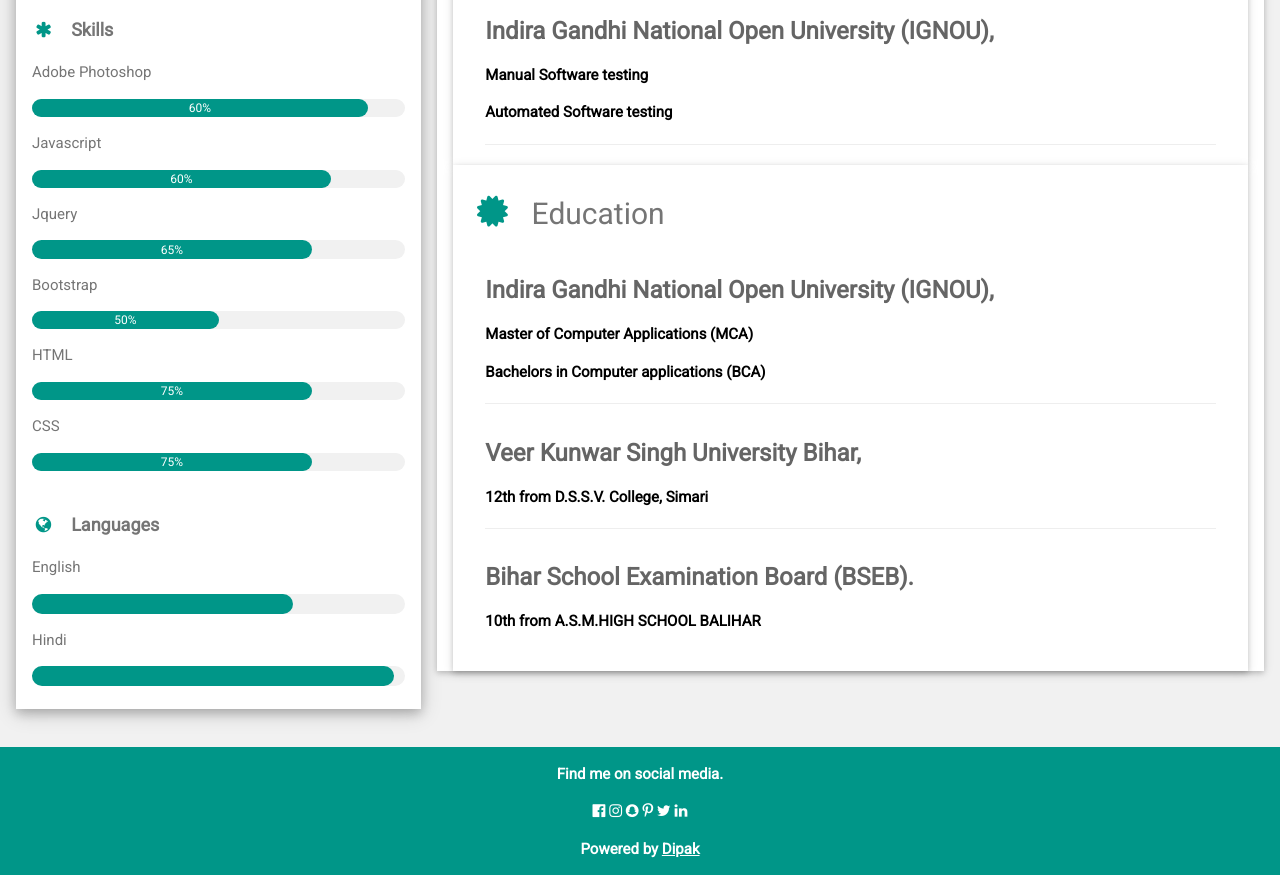
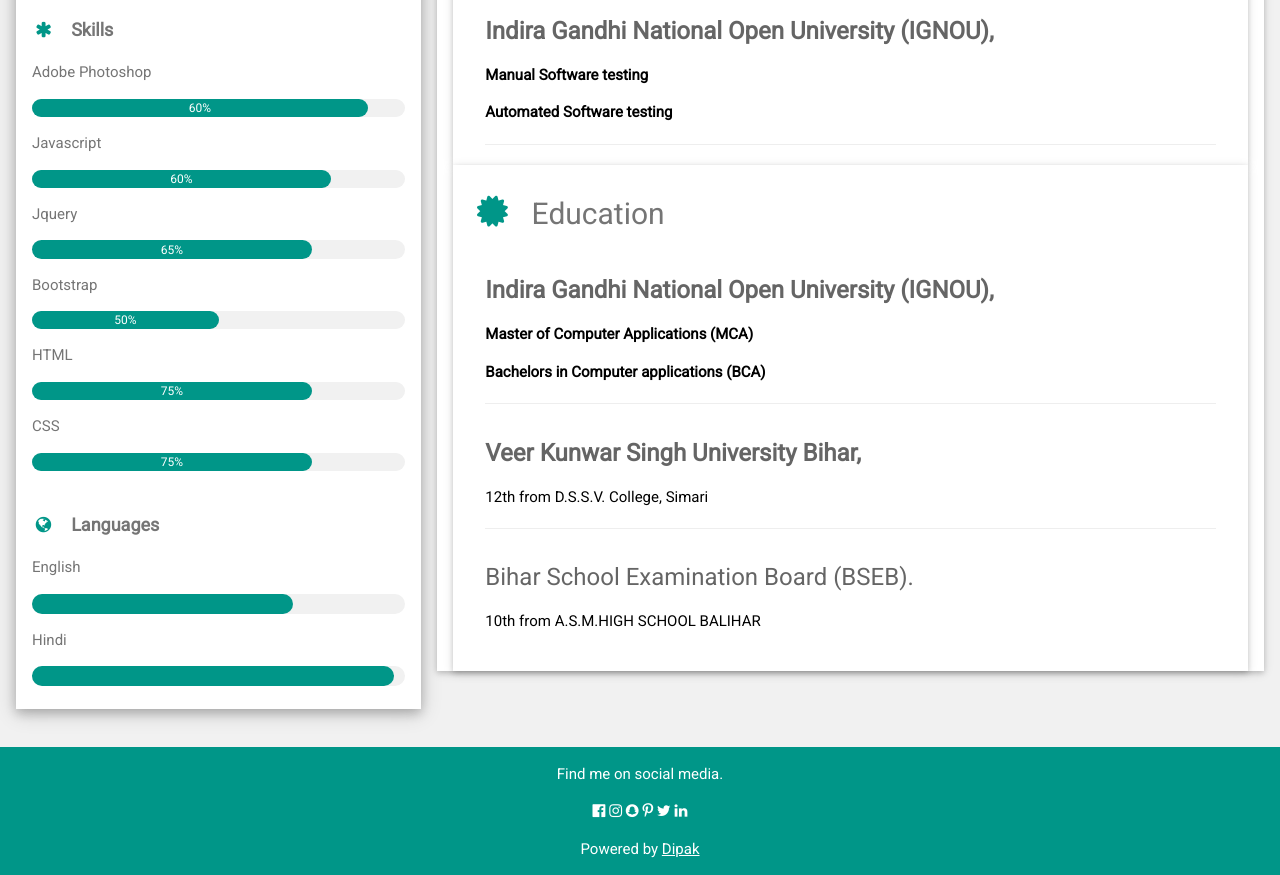
Before and after one commit to Deepkam/deepak_portfolio, a plain HTML site: page index.html in a window 1280 px wide. Shown: the part 596-1471 px from the top of the page. Drawn offline with nearby package versions, Linux system fonts and the light colour scheme.

Commit message:
Update index.html

```diff
--- a/index.html
+++ b/index.html
@@ -115,19 +115,19 @@ html,body,h1,h2,h3,h4,h5,h6 {font-family: "Roboto", sans-serif}
       <div class="w3-container w3-card w3-white">
         <h2 class="w3-text-grey w3-padding-16"><i class="fa fa-certificate fa-fw w3-margin-right w3-xxlarge w3-text-teal"></i>Education</h2>
         <div class="w3-container">
-          <h3 class="w3-opacity"><b> Indira Gandhi National Open University (IGNOU),</b></h3>
-                   <p><b> Master of Computer Applications (MCA)</p>
-		   <p><b> Bachelors in Computer applications (BCA)</p>
+          <h3 class="w3-opacity"> Indira Gandhi National Open University (IGNOU),</b></h3>
+                   <p> Master of Computer Applications (MCA)</p>
+		   <p> Bachelors in Computer applications (BCA)</p>
           <hr>
         </div>
         <div class="w3-container">
-          <h3 class="w3-opacity"><b>Veer Kunwar Singh University Bihar,</b></h3>
+          <h3 class="w3-opacity">Veer Kunwar Singh University Bihar,</b></h3>
           <p>12th from D.S.S.V. College, Simari</p>
 
           <hr>
         </div>
         <div class="w3-container">
-          <h3 class="w3-opacity"><b>Bihar School Examination Board (BSEB).</b></h3>
+          <h3 class="w3-opacity">Bihar School Examination Board (BSEB).</b></h3>
 
           <p>10th from A.S.M.HIGH SCHOOL BALIHAR</p><br>
         </div>
```
